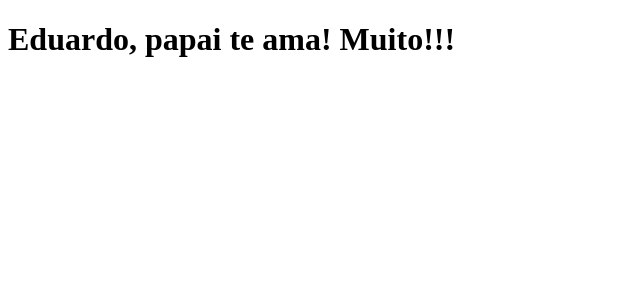
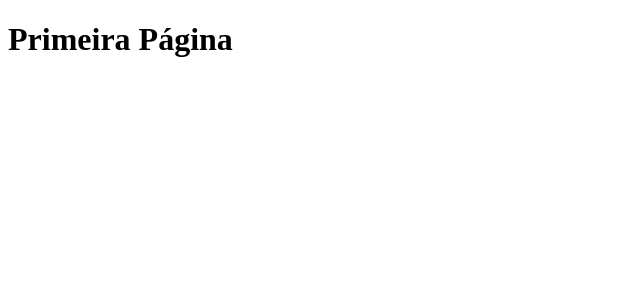
Before and after one commit to cwrsiqueira/clone-tabnews, a Next.js app: page / in a window 1280 px wide. Shown: the top 300 px of the page, without its empty margins (0-640 px from the left). Built offline with nearby package versions, Linux system fonts and the light colour scheme.

Commit message:
Alteração do título da página

```diff
--- a/pages/index.js
+++ b/pages/index.js
@@ -1,6 +1,6 @@
 function Home(){
     return (
-        <h1>Eduardo, papai te ama! Muito!!!</h1>
+        <h1>Primeira Página</h1>
     )
 }
 
```
